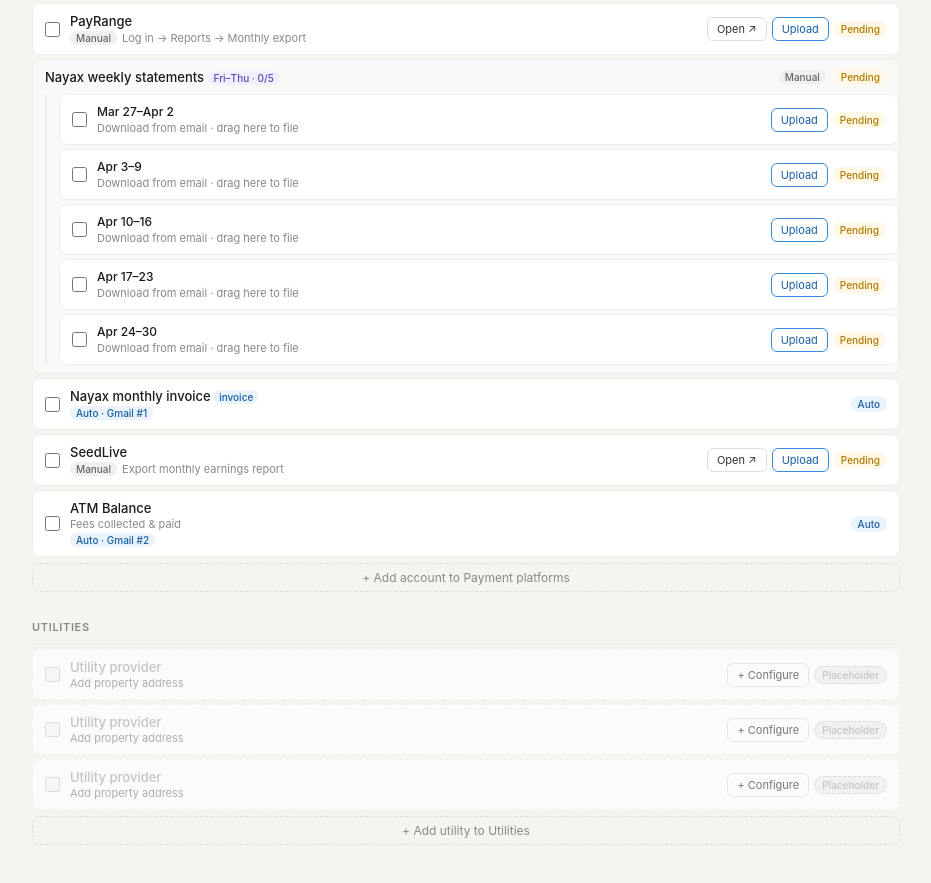
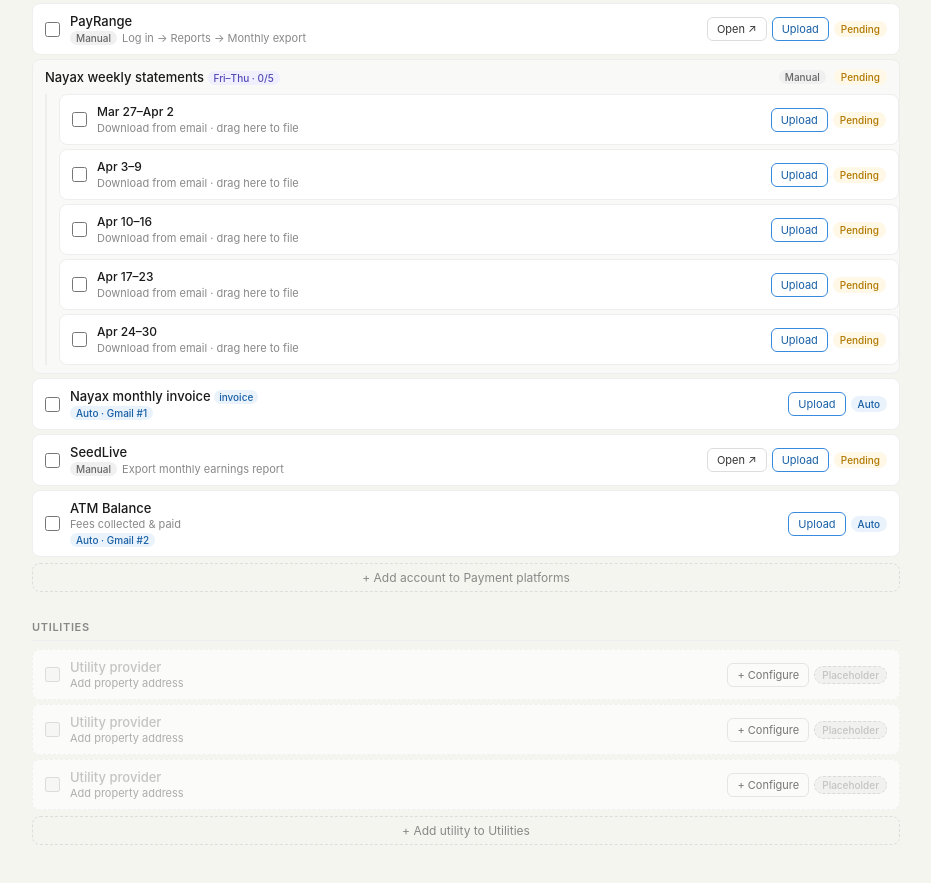
Before and after one commit to theprospectorsinc-collab/statement-dashboard, a website: page src/public/index.html in a window 1280 px wide. Shown: the part 2437-3320 px from the top of the page, without its empty margins (174-1105 px from the left). Drawn offline with Linux system fonts and the light colour scheme; no server answers.

Commit message:
Update index.html

```diff
--- a/src/public/index.html
+++ b/src/public/index.html
@@ -508,7 +508,7 @@
       <div class="row-actions">
         ${a.url?`<button class="btn" onclick="window.open('${a.url}','_blank')">Open ↗</button>`:''}
         ${emailResult&&emailResult.hasAttachment&&isAuto&&!isDone?`<button class="btn open-stmt" onclick="autoFile(${a.id})">Auto-file</button>`:''}
-        ${!isAuto?`<button class="btn upload" onclick="triggerUpload(${a.id},null)">${isDone?'Re-upload':'Upload'}</button>`:''}
+        <button class="btn upload" onclick="triggerUpload(${a.id},null)">${isDone?'Re-upload':'Upload'}</button>
         <span class="badge ${isDone?'badge-done':isAuto?'badge-auto':isYearly?'badge-yearly':'badge-pending'}">${isDone?'Done':isAuto?'Auto':isYearly?'Yearly':'Pending'}</span>
       </div>
     </div>
```
